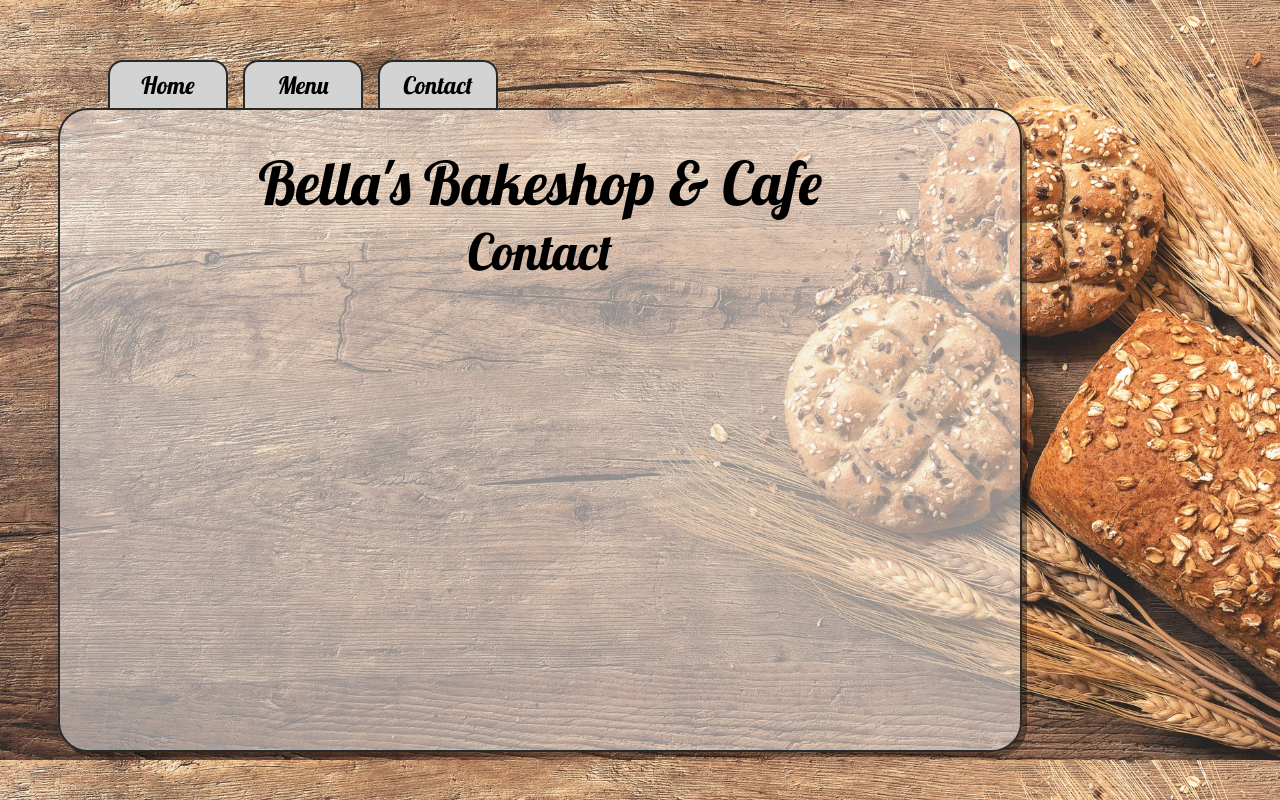
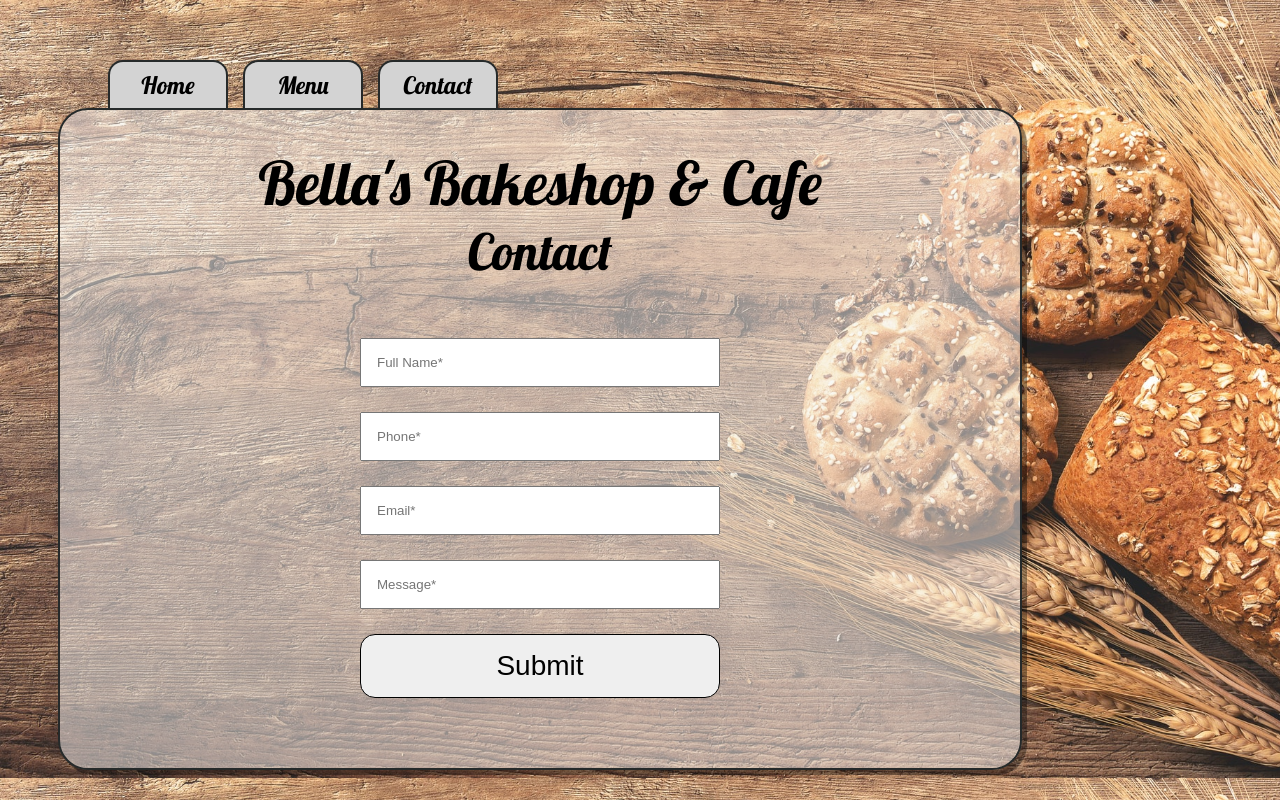
Before and after one commit to Lisa-Fink/Restaurant-Page, a website built with webpack: page dist/index.html in a window 1280 px wide. Both pictures are taken after a click on the button "Contact". Built offline with nearby package versions, Linux system fonts and the light colour scheme.

Commit message:
Added a contact form and styling for contact tab

```diff
--- a/src/contact.js
+++ b/src/contact.js
@@ -1,15 +1,36 @@
 import { heading } from "./home";
 
 function contactForm() {
-    const inputArr = [fullname, phone, email, message, submit];
+    const inputArr = ['Full Name*', 'Phone*', 'Email*', 'Message*'];
+    const form = document.createElement('form');
+    form.id = 'form'
+
+    inputArr.forEach(input => {
+        const formInput = input != 'Message' ? document.createElement('input') :
+            document.createElement('textarea');
+        formInput.placeholder = input;
+        input == 'Phone' ? (formInput.type = 'tel',
+            formInput.pattern = "[0-9]{3}-*[0-9]{3}-*[0-9]{4}"):
+            input == 'Email' ? formInput.type = 'email' : null;
+        formInput.required = true
+        form.appendChild(formInput);
+    })
+    const submit = document.createElement('input');
+    submit.type = 'submit';
+    form.appendChild(submit);
+
+
+
+    return form;
 }
 
 function createContact () {
     const content = document.getElementById('content');
     content.appendChild(heading());
     const subHeading = document.createElement('h2');
-    subHeading.innerText = 'Contact'
-    content.appendChild(subHeading)
+    subHeading.innerText = 'Contact';
+    content.appendChild(subHeading);
+    content.appendChild(contactForm());
 
 }
 
--- a/src/style.css
+++ b/src/style.css
@@ -78,7 +78,7 @@ nav > button {
     font-family: 'MyFont';
 }
 
-nav > button:hover{
+nav > button:hover, #form input[type="submit"]:hover{
     color: lightskyblue;
     background-color: gray;
 }
@@ -104,3 +104,21 @@ ul {
 .home-info > span {
     margin-left: 40px;
 }
+
+#form {
+    display: flex;
+    flex-direction: column;
+    width: 360px;
+    margin: 55px auto;
+    gap:25px;
+}
+
+#form input, #form textarea {
+    padding: 15px;
+}
+
+#form input[type="submit"] {
+    font-size: 28px;
+    border: 1px black solid;
+    border-radius: 15px;
+}
```
Also changed, not shown: dist/main.js.
